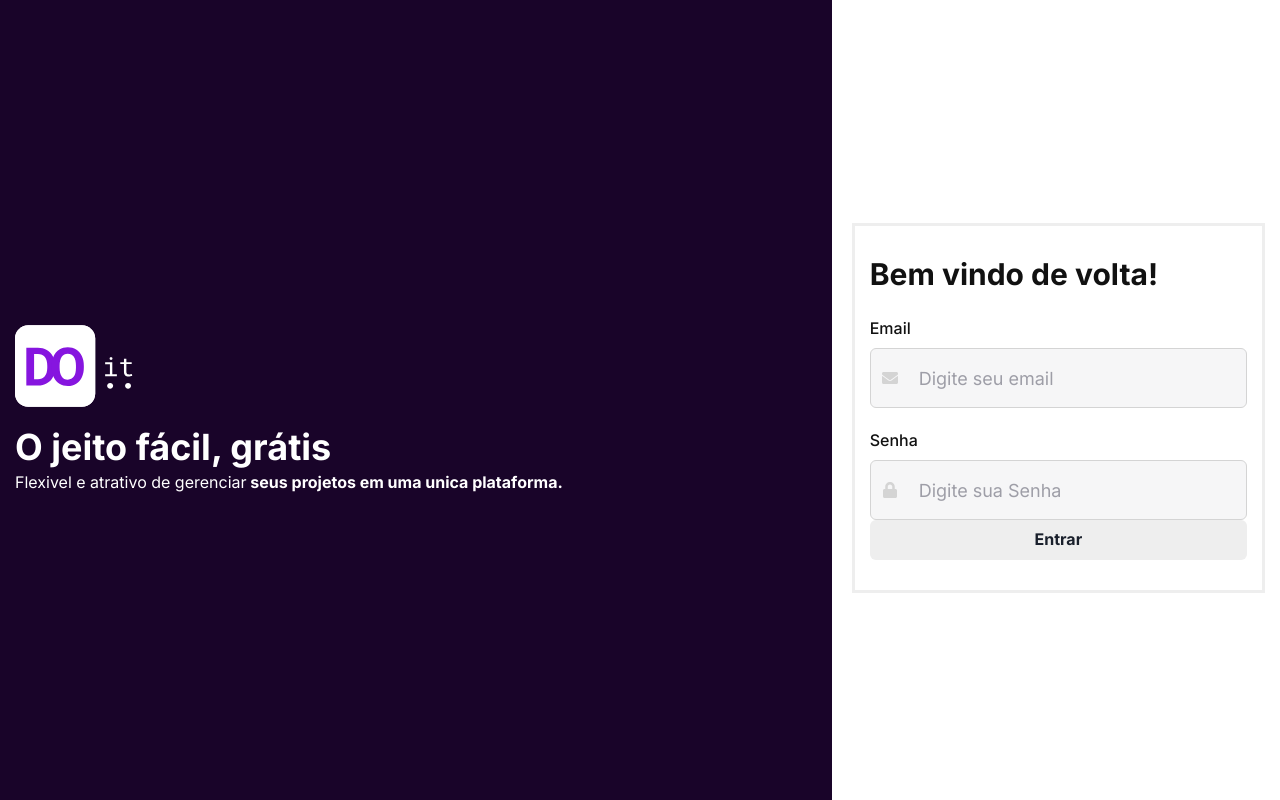
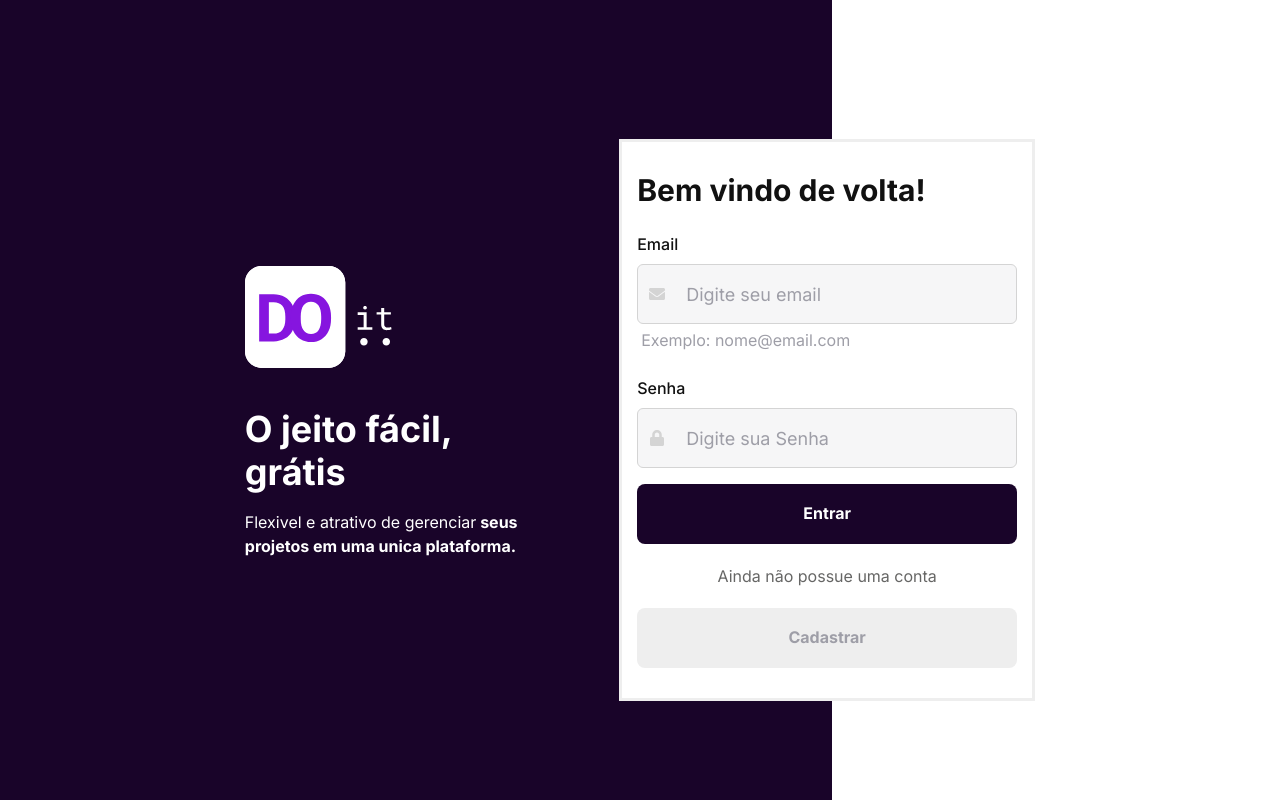
Before and after one commit to lancao2/do-it, a React (Create React App) app: page / in a window 1280 px wide. Built offline with nearby package versions, Linux system fonts and the light colour scheme.

Commit message:
fix: type inputBases

```diff
--- a/src/components/Form/input.tsx
+++ b/src/components/Form/input.tsx
@@ -8,7 +8,7 @@ import {
   InputLeftElement,
   InputGroup,
 } from "@chakra-ui/react";
-import { useState, useEffect, useCallback, useRef } from "react";
+import { useState, useEffect, useCallback, useRef, ForwardRefRenderFunction, forwardRef } from "react";
 import { FieldError } from "react-hook-form";
 import { IconType } from "react-icons/lib";
 
@@ -30,16 +30,16 @@ const inputVariation: inputVariationOptions = {
   filled: "green.500",
 };
 
-export const Input = ({
+const InputBase: ForwardRefRenderFunction<HTMLInputElement, InputProps> = ({
   name,
   error = null,
   icon: Icon,
   label,
   ...rest
-}: InputProps) => {
+}, ref) => {
+  const [value, setValue] = useState("")
   const [variation, setVariation] = useState("default");
 
-  const inputref = useRef<HTMLInputElement>(null);
 
   useEffect(() => {
     if (error) {
@@ -54,10 +54,10 @@ export const Input = ({
   }, [error]);
 
   const handleInputBlur = useCallback(() => {
-    if (inputref.current?.value && !error) {
+    if (value.length > 1 && !error) {
       return setVariation("filled");
     }
-  }, [error]);
+  }, [error, value]);
 
   return (
     <FormControl isInvalid={!!error}>
@@ -69,6 +69,7 @@ export const Input = ({
           </InputLeftElement>
         )}
         <ChakraInput
+          ref={ref}
           {...rest}
           name={name}
           bg="gray.50"
@@ -76,6 +77,7 @@ export const Input = ({
           borderColor={inputVariation[variation]}
           onFocus={handleInputFocus}
           onBlurCapture={handleInputBlur}
+          onChangeCapture={e => setValue(e.currentTarget.value)}
           variant="outline"
           _hover={{ bgColor: "gray.100" }}
           _placeholder={{ color: "gray.300" }}
@@ -87,3 +89,5 @@ export const Input = ({
     </FormControl>
   );
 };
+
+export const Input = forwardRef(InputBase)
--- a/src/pages/Login/index.tsx
+++ b/src/pages/Login/index.tsx
@@ -1,4 +1,5 @@
 import {
+  Box,
   Button,
   Flex,
   Grid,
@@ -10,27 +11,30 @@ import {
 import LogoDark from "../../assets/LOGOdarck.svg";
 import { Input } from "../../components/Form/input";
 import { FaEnvelope, FaLock } from "react-icons/fa";
-import { useForm } from "react-hook-form";
+import { FieldValues, useForm } from "react-hook-form";
 import * as yup from "yup";
 import { yupResolver } from "@hookform/resolvers/yup";
+import { useState } from "react";
 
 const LoginSchema = yup.object().shape({
   email: yup.string().required("Email obrigatório").email("Email inválido"),
   senha: yup.string().required("Senha obrigatória"),
 });
 
-interface LoginData {
+interface LoginData extends FieldValues {
   email: string;
   senha: string;
 }
 
 export const Login = () => {
+  const [loading, setLoading] = useState(false);
+
   const {
     register,
     handleSubmit,
     watch,
     formState: { errors },
-  } = useForm({
+  } = useForm<LoginData>({
     resolver: yupResolver(LoginSchema),
   });
 
@@ -39,21 +43,32 @@ export const Login = () => {
   return (
     <Flex
       alignItems="center"
-      padding="10px 15px"
-      height="100vh"
+      justifyContent="center"
+      padding={["10px 15px", "10px 15px", "0px", "0px"]}
+      height={["auto", "auto", "100vh", "100vh"]}
       color="white"
-      bgGradient="linear(to-r, purple.800 65%, white 35% )"
+      bgGradient={[
+        "linear(to-b, purple.800 65%, white 35%)",
+        "linear(to-b, purple.800 65%, white 35%)",
+        "linear(to-r, purple.800 65%, white 35% )",
+        "linear(to-r, purple.800 65%, white 35% )",
+      ]}
     >
       <Flex
-        w="100%"
+        w={["100%", "100%", "90%", "65%"]}
         justifyContent="center"
-        flexDirection="row"
+        flexDirection={["column", "column", "row", "row"]}
         alignItems="center"
+
       >
-        <Grid w="100%" paddingRight="100px">
-          <Image src={LogoDark} alt="do-it logo" boxSize="120px" />
-          <Heading as="h1">O jeito fácil, grátis</Heading>
-          <Text>
+        <Grid w={["100%", "100%", "50%", "45%"]} paddingRight="100px">
+          <Image
+            src={LogoDark}
+            alt="do-it logo"
+            boxSize={["120px", "120px", "150px", "150px"]}
+          />
+          <Heading mt="4"as="h1">O jeito fácil, grátis</Heading>
+          <Text w="300px" mt="4">
             Flexivel e atrativo de gerenciar
             <b> seus projetos em uma unica plataforma.</b>
           </Text>
@@ -61,8 +76,8 @@ export const Login = () => {
         <Grid
           as="form"
           onSubmit={handleSubmit(handleLogin)}
-          mt="4"
-          w="50%"
+          mt="10"
+          w={["100%", "100%", "50%", "50%"]}
           padding="30px 15px"
           border="3px solid"
           borderColor="gray.100"
@@ -71,6 +86,7 @@ export const Login = () => {
         >
           <Heading size="lg">Bem vindo de volta!</Heading>
           <VStack mt="6" spacing="5">
+            <Box w="100%">
               <Input
                 {...register("email")}
                 icon={FaEnvelope}
@@ -79,6 +95,12 @@ export const Login = () => {
                 error={errors.email}
                 placeholder="Digite seu email"
               />
+              {!errors.email && (
+                <Text m="1" mt="1" color="gray.300">
+                  Exemplo: nome@email.com
+                </Text>
+              )}
+            </Box>
             <Input
               icon={FaLock}
               label="Senha"
@@ -88,7 +110,35 @@ export const Login = () => {
               {...register("Senha")}
             />
           </VStack>
-          <Button type="submit">Entrar</Button>
+          <VStack mt="4" spacing="5">
+            <Button
+              isLoading={loading}
+              bg="purple.800"
+              w="100%"
+              color="white"
+              borderRadius="8px"
+              _hover={{
+                background: "purple.900",
+              }}
+              h="60px"
+              type="submit"
+            >
+              Entrar
+            </Button>
+            <Text color="gray.400">Ainda não possue uma conta</Text>
+            <Button
+              bg="gray.100"
+              w="100%"
+              color="gray.300"
+              borderRadius="8px"
+              _hover={{
+                background: "gray.200",
+              }}
+              h="60px"
+            >
+              Cadastrar
+            </Button>
+          </VStack>
         </Grid>
       </Flex>
     </Flex>
```
Lines whose indentation alone changed are shown as unchanged.
